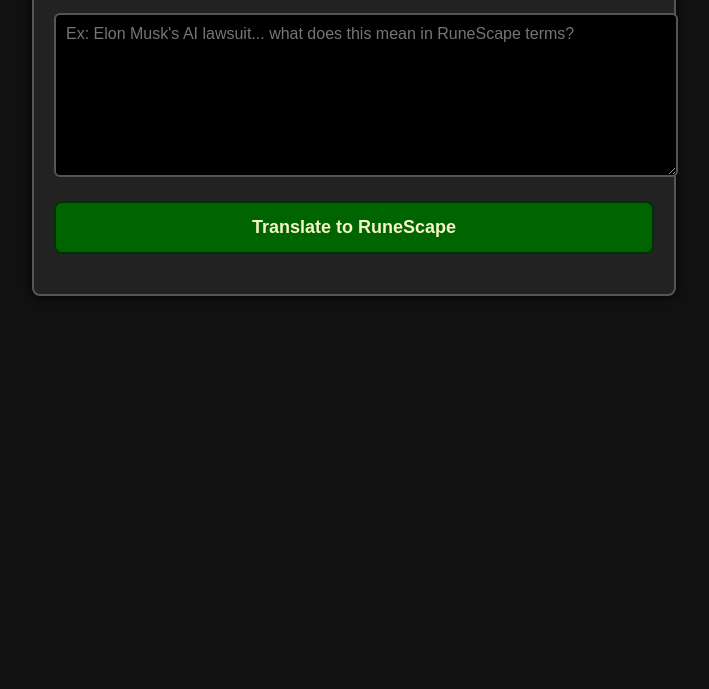
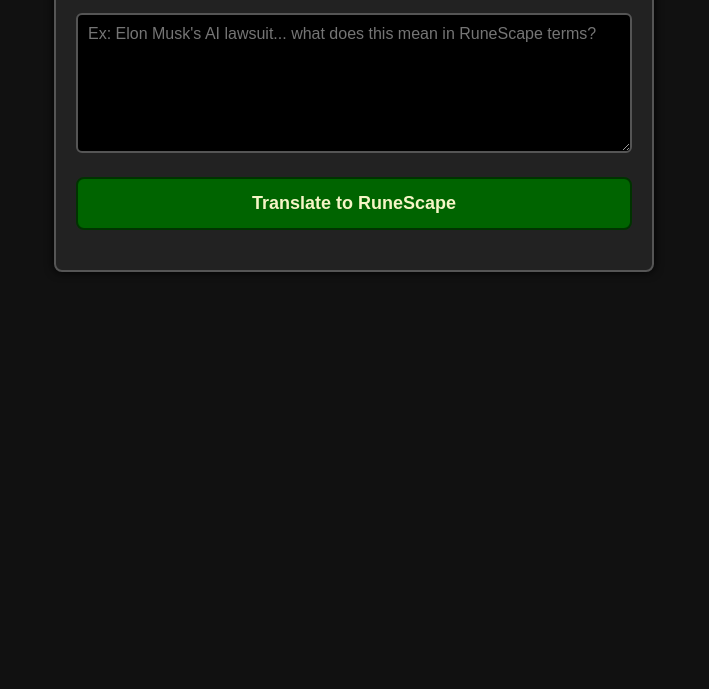
Before and after one commit to OgSunnyP/claritybot, a website: page public/index.html in a window 1280 px wide. Shown: the part 111-800 px from the top of the page, without its empty margins (286-995 px from the left). Drawn offline with Linux system fonts and the light colour scheme.

Commit message:
another ui update

```diff
--- a/public/index.html
+++ b/public/index.html
@@ -11,7 +11,7 @@
       margin: 0;
       padding: 0;
       color: #f5f5c6;
-      overflow-x: hidden; /* 💥 prevents weird right overflow on mobile/desktop */
+      overflow-x: hidden;
     }
 
     h1 {
@@ -23,12 +23,13 @@
 
     .container {
       max-width: 600px;
-      width: 90%; /* 💥 fluid on mobile */
+      width: 90%;
       margin: 0 auto;
       background: #222;
       border: 2px solid #555;
       border-radius: 8px;
-      padding: 20px;
+      padding: 20px; /* 💥 This padding forces inside spacing */
+      box-sizing: border-box; /* 💥 THIS IS THE MISSING KEY */
       box-shadow: 0 0 10px #000;
     }
 
@@ -43,6 +44,7 @@
       font-size: 16px;
       border-radius: 6px;
       padding: 10px;
+      box-sizing: border-box; /* 💥 Critical to prevent overflow */
       resize: vertical;
     }
 
@@ -59,6 +61,7 @@
       font-size: 18px;
       cursor: pointer;
       margin-top: 10px;
+      box-sizing: border-box; /* ✅ Consistent sizing */
     }
 
     button:hover {
@@ -77,6 +80,7 @@
       margin-bottom: 10px;
       color: #f5f5c6;
       font-size: 16px;
+      box-sizing: border-box;
     }
 
     @media only screen and (max-width: 600px) {
@@ -99,6 +103,7 @@
       }
     }
     </style>
+
 
 
 
```
